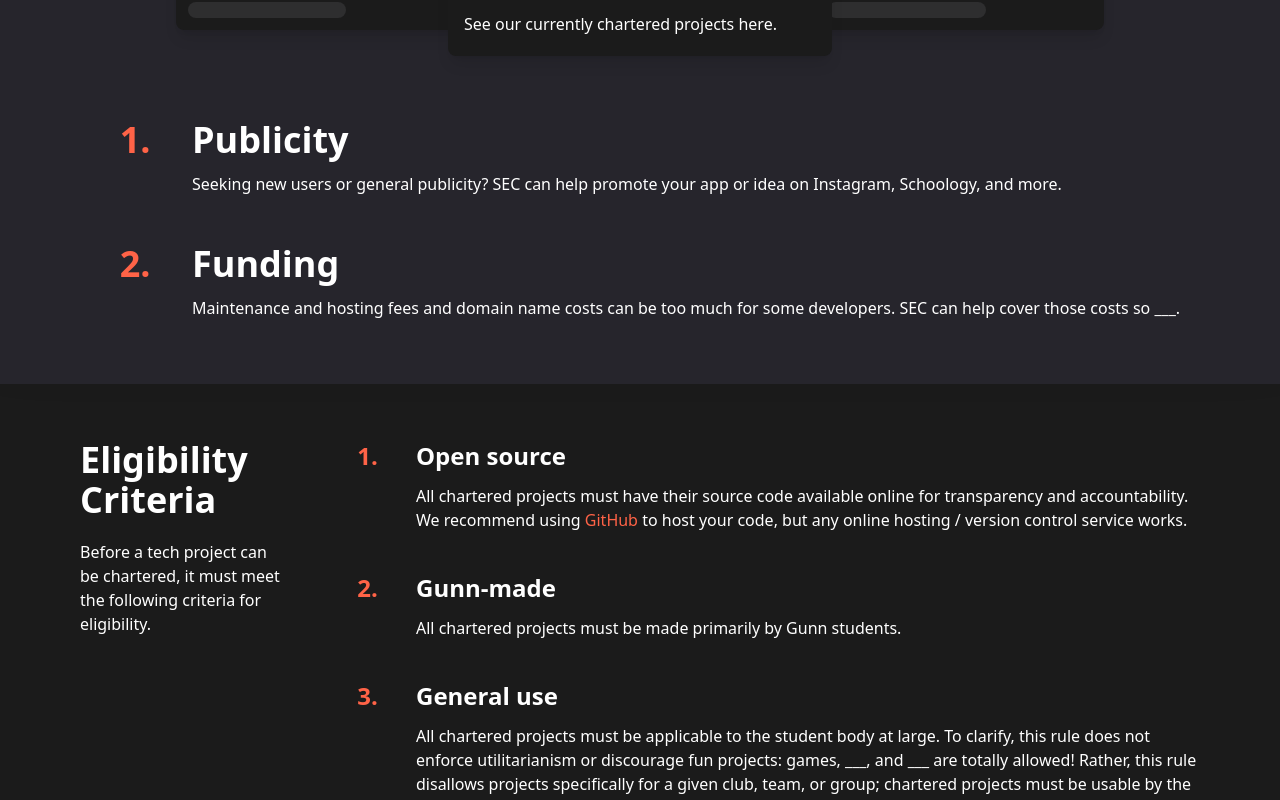
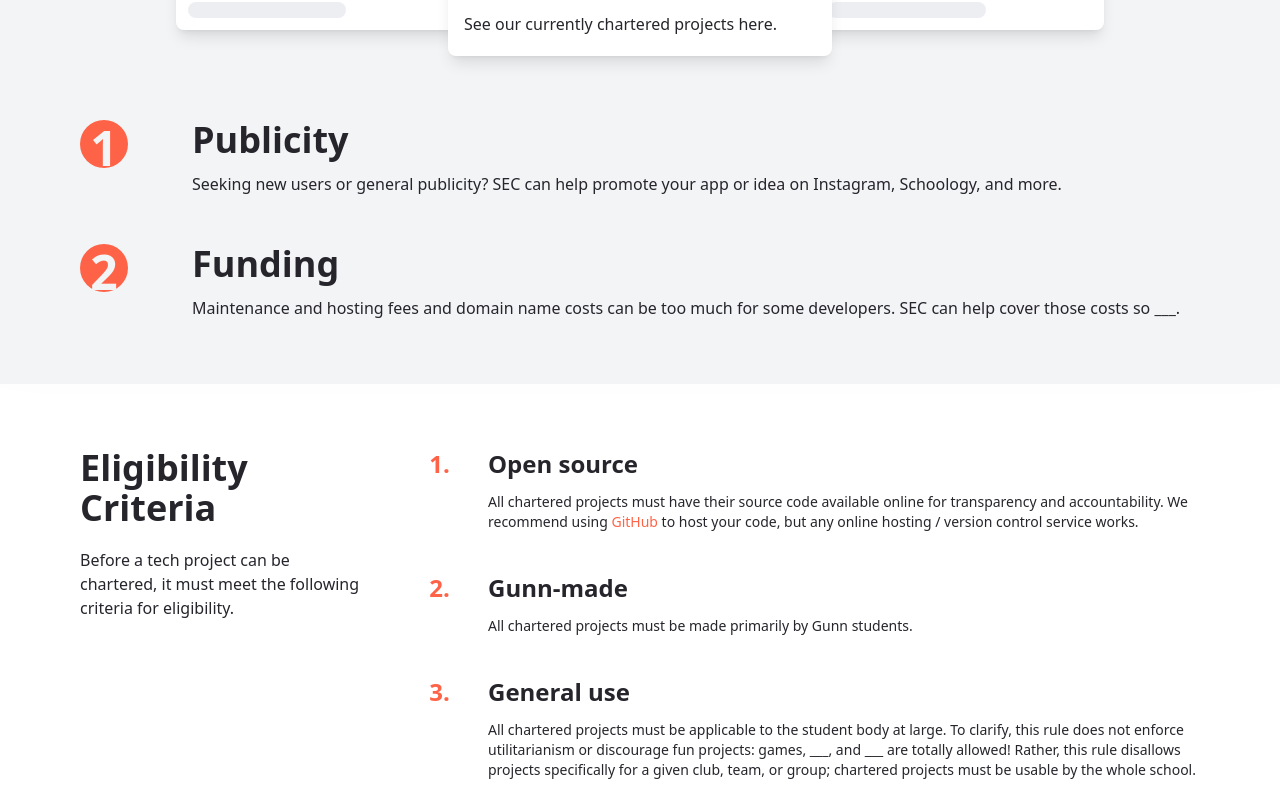
Before and after one commit to gunnsec/gunn-launchpad, a Next.js app: page /tech in a window 1280 px wide. Shown: the part 740-1540 px from the top of the page. Built offline with nearby package versions, Linux system fonts and the light colour scheme.

Commit message:
Update deps, commit old changes

```diff
--- /dev/null
+++ b/components/Benefit.tsx
@@ -0,0 +1,15 @@
+import {ReactNode} from 'react';
+
+
+export function Benefit(props: {children: ReactNode, name: string, index: number}) {
+    return (
+        <div className="relative flex flex-col gap-3 pl-20 sm:pl-28">
+            <div className="absolute left-0 flex items-start justify-center w-12 h-12 bg-grapefruit rounded-full">
+                <span className="absolute -bottom-1 text-5xl font-black text-gray-100 dark:text-dark">{props.index}</span>
+            </div>
+
+            <h3 className="text-4xl font-bold">{props.name}</h3>
+            <p>{props.children}</p>
+        </div>
+    )
+}
--- a/components/Header.tsx
+++ b/components/Header.tsx
@@ -20,10 +20,8 @@ export default function Header() {
 
 function HeaderItem(props: {href: string, children: ReactNode}) {
     return (
-        <Link href={props.href}>
-            <a className="p-4">
-                {props.children}
-            </a>
+        <Link href={props.href} className="p-4">
+            {props.children}
         </Link>
     )
 }
--- a/components/Section.tsx
+++ b/components/Section.tsx
@@ -3,7 +3,7 @@ import {ReactNode} from 'react';
 
 export default function Section(props: {children: ReactNode, secondary?: boolean, className?: string}) {
     return (
-        <section className={'py-14 ' + (props.secondary ? 'bg-gray-100 dark:bg-dark' : 'bg-white dark:bg-midnight')}>
+        <section className={'py-16 ' + (props.secondary ? 'bg-gray-100 dark:bg-dark' : 'bg-white dark:bg-midnight')}>
             <div className={'container' + (props.className ? ` ${props.className}` : '')}>
                 {props.children}
             </div>
--- a/pages/404.tsx
+++ b/pages/404.tsx
@@ -15,7 +15,7 @@ export default function PageNotFound() {
                 <IoMdCloseCircle className="absolute left-0 top-2 text-5xl text-grapefruit" />
                 <h1 className="font-bold text-7xl underline decoration-grapefruit mb-4">404.</h1>
                 <p>Your requested page was not found.</p>
-                <Link href="/"><a className="font-medium hover:underline">Return to home →</a></Link>
+                <Link href="/" className="font-medium hover:underline">Return to home →</Link>
             </main>
         </div>
     )
--- a/pages/_document.tsx
+++ b/pages/_document.tsx
@@ -4,7 +4,7 @@ import Document, {Html, Head, Main, NextScript} from 'next/document';
 class LaunchpadDocument extends Document {
     render() {
         return (
-            <Html className="dark">
+            <Html>
                 <Head>
                     <meta charSet="utf-8" />
                     <link rel="icon" href="/favicon.ico" />
--- a/pages/api/hello.js
+++ /dev/null
@@ -1,5 +0,0 @@
-// Next.js API route support: https://nextjs.org/docs/api-routes/introduction
-
-export default function handler(req, res) {
-  res.status(200).json({ name: 'John Doe' })
-}
--- a/pages/tech.tsx
+++ b/pages/tech.tsx
@@ -2,6 +2,7 @@ import {ReactNode} from 'react';
 import Head from 'next/head';
 import MockPage from '../components/MockPage';
 import Section from '../components/Section';
+import {Benefit} from '../components/Benefit';
 
 
 export default function Tech() {
@@ -51,12 +52,12 @@ export default function Tech() {
 
             <section className="pt-64 sm:pt-48 pb-16 bg-gray-100 dark:bg-dark drop-shadow-[0_-60px_35px_rgb(0_0_0_/_0.15)] dark:drop-shadow-[0_-60px_35px_rgb(0_0_0_/_0.3)]">
                 <div className="container">
-                    <ol className="flex flex-col gap-12 pl-12 sm:pl-20 list-outside list-decimal marker:font-bold marker:text-4xl marker:text-grapefruit">
-                        <Benefit name="Publicity">
+                    <ol className="flex flex-col gap-12">
+                        <Benefit name="Publicity" index={1}>
                             Seeking new users or general publicity? SEC can help promote your app or idea on Instagram,
                             Schoology, and more.
                         </Benefit>
-                        <Benefit name="Funding">
+                        <Benefit name="Funding" index={2}>
                             Maintenance and hosting fees and domain name costs can be too much for some developers. SEC
                             can help cover those costs so ___.
                         </Benefit>
@@ -66,7 +67,7 @@ export default function Tech() {
 
             <Section>
                 <div className="flex flex-wrap sm:flex-nowrap gap-8 sm:gap-6 md:gap-14">
-                    <div className="sm:w-52 sm:flex-none">
+                    <div className="sm:w-52 xl:w-[17.5rem] sm:flex-none">
                         <h2 className="text-4xl font-bold mb-5">Eligibility Criteria</h2>
                         <p>Before a tech project can be chartered, it must meet the following criteria for eligibility.</p>
                     </div>
@@ -101,23 +102,12 @@ export default function Tech() {
     )
 }
 
-function Benefit(props: {children: ReactNode, name: string}) {
-    return (
-        <li>
-            <div className="flex flex-col gap-3 pl-8">
-                <h3 className="text-4xl font-bold">{props.name}</h3>
-                <p>{props.children}</p>
-            </div>
-        </li>
-    )
-}
-
 function Requirement(props: {children: ReactNode, name: string}) {
     return (
         <li>
             <div className="flex flex-col gap-3 pl-8">
                 <h3 className="text-2xl font-bold">{props.name}</h3>
-                <p>{props.children}</p>
+                <p className="text-sm">{props.children}</p>
             </div>
         </li>
     )
```
Also changed, not shown: package.json (+8 -8 lines), 1 other file (tests, documents, lock files or other folders).
